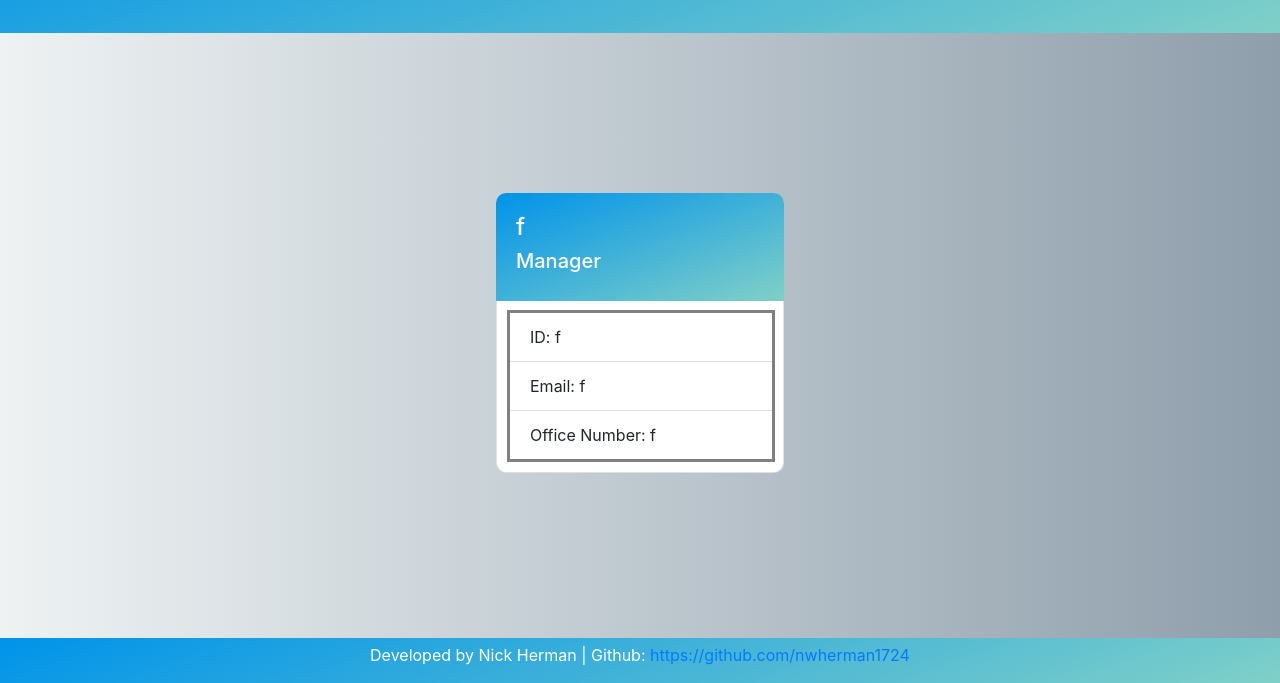
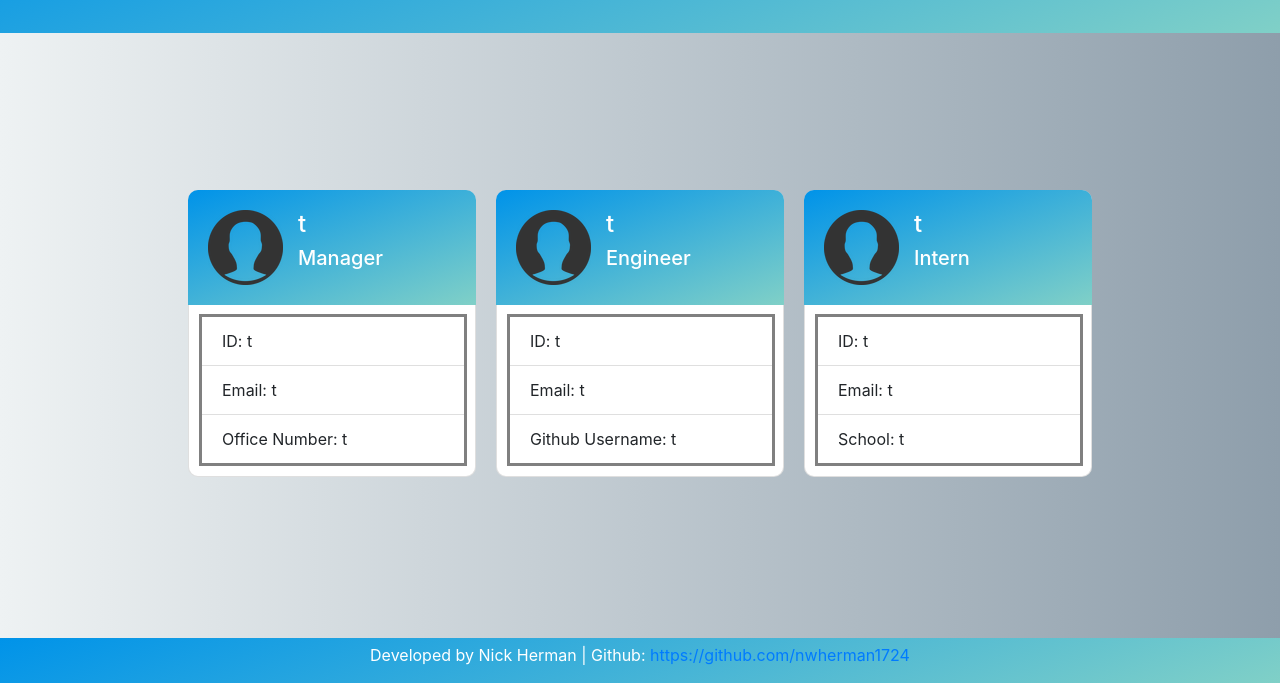
Before and after one commit to nwherman1724/team-profile-generator, a website: page index.html in a window 1280 px wide. Shown: the part 117-800 px from the top of the page. Drawn offline with nearby package versions, Linux system fonts and the light colour scheme.

Commit message:
added profile picture

```diff
--- a/index.html
+++ b/index.html
@@ -79,15 +79,48 @@
   <!-- this section will have tiles that contain the employee information -->
 
      <div class="card" style="width: 18rem;">
-        <div class="card-body title-color">
-            <h4>f</h4>
+        <div class="card-body title-color" style="display: flex;">
+          <span style="padding-right: 15px;"><img src="./photo/take 4.png" alt=""></span>
+          <div>
+            <h4>t</h4>
             <h5>Manager</h5>
+          </div>
         </div>
         <div style="width: 18rem;">
             <ul class="list-group list-group-flush">
-              <li class="list-group-item">ID: f</li>
-              <li class="list-group-item">Email: f</li>
-              <li class="list-group-item">Office Number: f</li>
+              <li class="list-group-item">ID: t</li>
+              <li class="list-group-item">Email: t</li>
+              <li class="list-group-item">Office Number: t</li>
+            </ul>
+        </div>
+      </div> <div class="card" style="width: 18rem;">
+      <div class="card-body title-color" style="display: flex;">
+        <span style="padding-right: 15px;"><img src="./photo/take 4.png" alt=""></span>
+        <div>
+          <h4>t</h4>
+          <h5>Engineer</h5>
+        </div>
+      </div>
+        <div style="width: 18rem;">
+            <ul class="list-group list-group-flush">
+              <li class="list-group-item">ID: t</li>
+              <li class="list-group-item">Email: t</li>
+              <li class="list-group-item">Github Username: t</li>
+            </ul>
+        </div>
+      </div> <div class="card" style="width: 18rem;">
+      <div class="card-body title-color" style="display: flex;">
+        <span style="padding-right: 15px;"><img src="./photo/take 4.png" alt=""></span>
+        <div>
+          <h4>t</h4>
+          <h5>Intern</h5>
+        </div>
+      </div>
+        <div style="width: 18rem;">
+            <ul class="list-group list-group-flush">
+              <li class="list-group-item">ID: t</li>
+              <li class="list-group-item">Email: t</li>
+              <li class="list-group-item">School: t</li>
             </ul>
         </div>
       </div>
```
Also changed, not shown: index.js (+16 -7 lines), photo/take 4.png (added), 1 other file.
